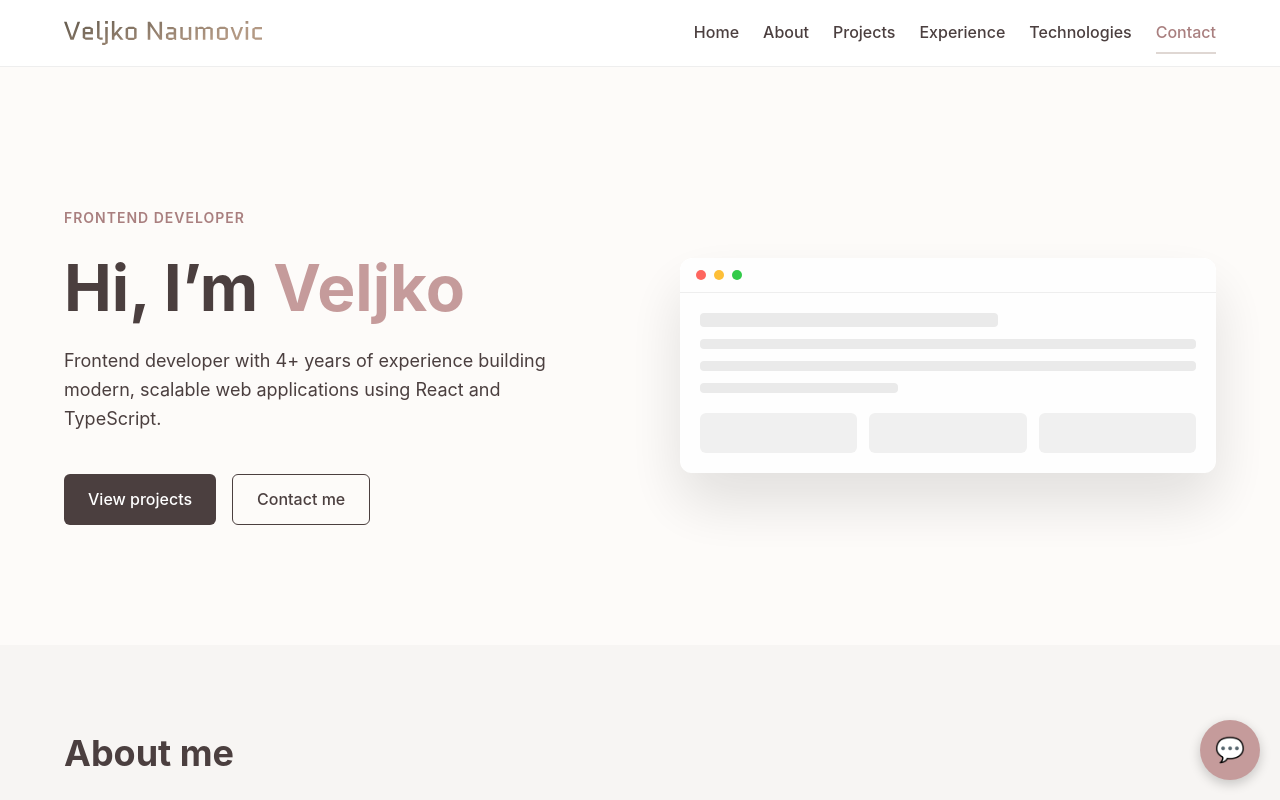
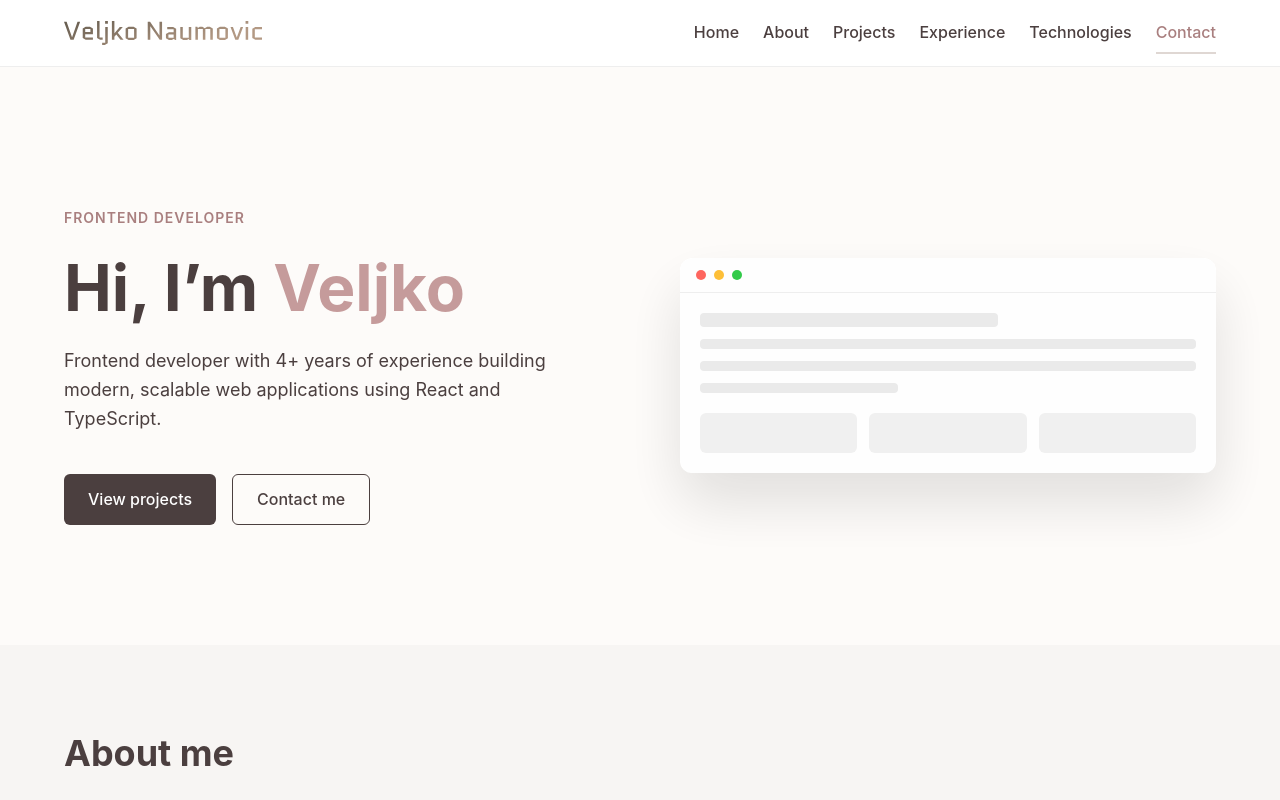
Before and after one commit to veljko-naumovic/frontend-portfolio, a React (Vite) app: page / in a window 1280 px wide. Shown: the top 800 px of the page. Built offline with nearby package versions, Linux system fonts and the light colour scheme; no server answers.

Commit message:
Hide ai assistant

```diff
--- a/src/App.tsx
+++ b/src/App.tsx
@@ -7,7 +7,7 @@ import Projects from "./sections/Projects/Projects";
 import "./styles/main.scss";
 import Header from "./components/Header/Header";
 import Contact from "./sections/Contact/Contact";
-import AiAssistant from "./components/AiAssistant/AiAssistant";
+// import AiAssistant from "./components/AiAssistant/AiAssistant";
 
 function App() {
 	return (
@@ -20,7 +20,7 @@ function App() {
 			<Technologies />
 			<Contact />
 			<Footer />
-			<AiAssistant />
+			{/* <AiAssistant /> */}
 		</>
 	);
 }
--- a/src/components/AiAssistant/MessageList.scss
+++ b/src/components/AiAssistant/MessageList.scss
@@ -37,8 +37,13 @@
     padding: 8px 12px;
     border-radius: 12px;
     word-break: break-word;
+    transition: transform 0.15s ease;
 
     animation: fadeInUp 0.25s ease;
+
+    &:hover {
+        transform: translateY(-1px);
+    }
 }
 
 /* user */
```
